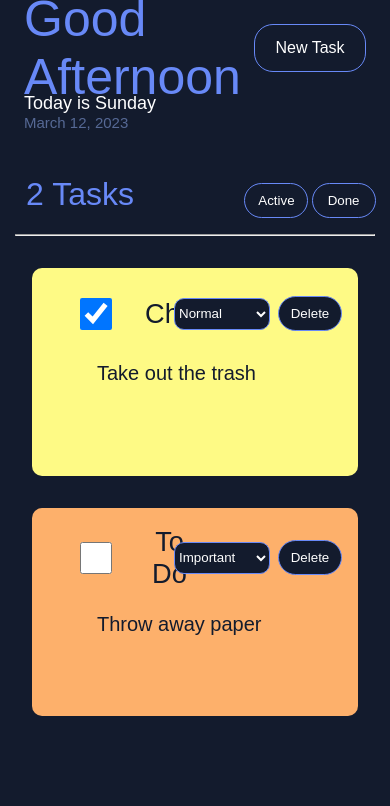
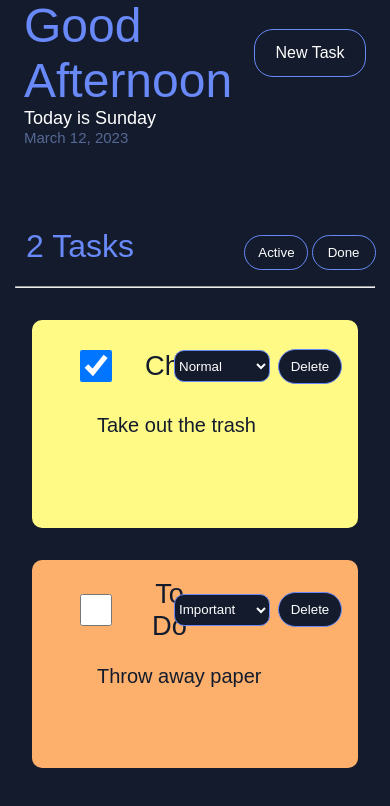
Before and after one commit to dilekbaykara/to-do-list, a React (Create React App) app: page / in a window 390 px wide. Shown: the top 806 px of the page. Built offline with nearby package versions, Linux system fonts and the light colour scheme; a web font is replaced by a local one.

Commit message:
styling greeting container to be responsive

```diff
--- a/src/index.css
+++ b/src/index.css
@@ -13,9 +13,10 @@ body {
 
 .greeting-container{
   margin-top: 1rem;
+  margin-bottom: 0;
   display: grid;
   grid-template-columns: repeat(5, 1fr);
-  grid-template-rows: repeat(2, 4rem);
+  grid-template-rows: repeat(2, 35%);
   margin-left: 1.5rem;
   align-items: center;
   margin-right: 1.5rem;
@@ -57,7 +58,7 @@ h1{
   font-weight: 500;
   font-style: normal;
   color:#6889f7;
-  font-size: 50px;
+  font-size: 3rem;
 }
 
 hr{
@@ -71,7 +72,6 @@ hr{
 .task-container {
   display: grid;
   grid-template-columns: repeat(5, 1fr);
-  margin-top: 2rem;
   font-size: 2rem;
   color:#6889f7;
 }
```
